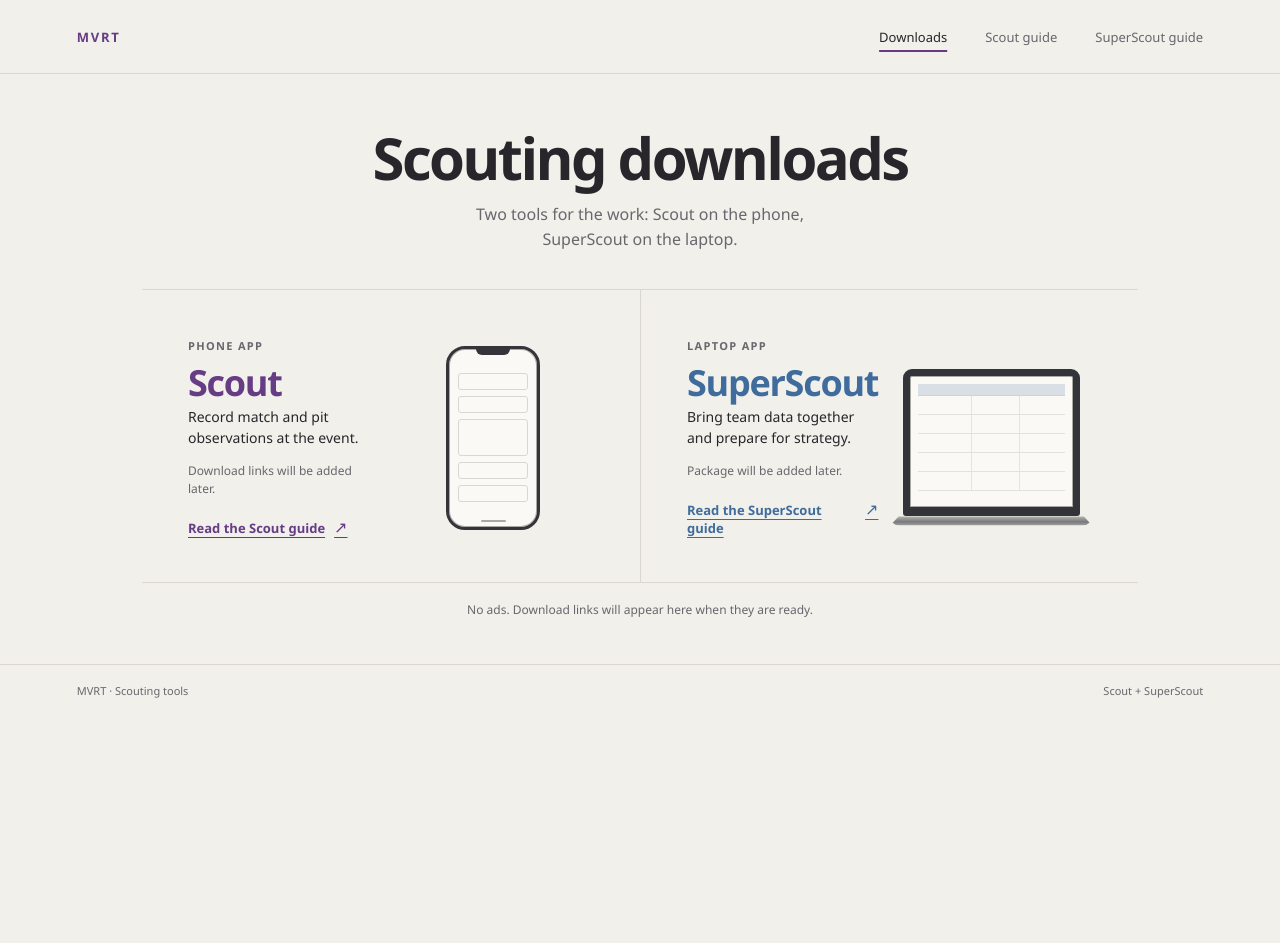
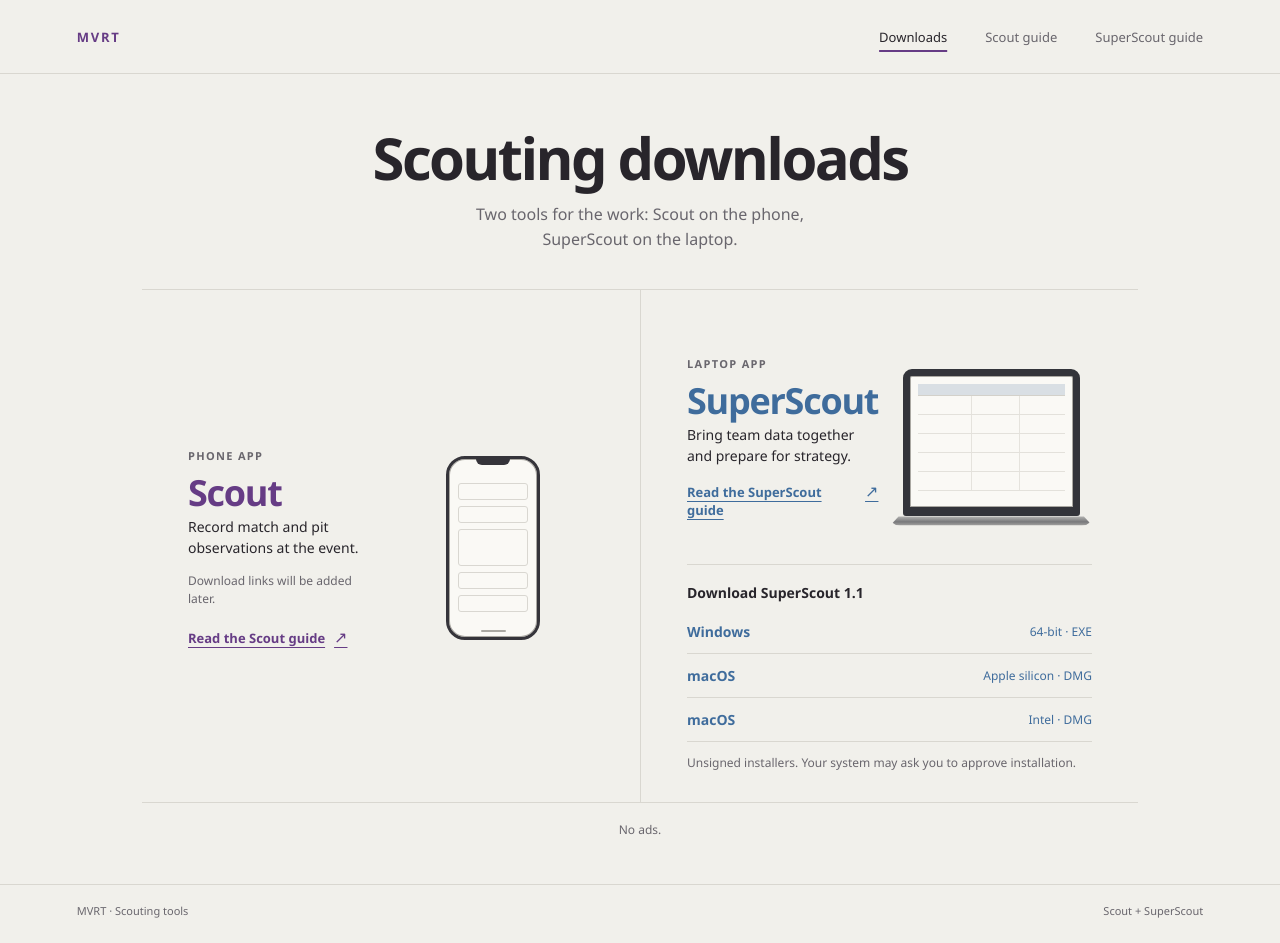
Before and after one commit to Codings-Biggest-Fan/Scouting-Website, a plain HTML site: page index.html in a window 1280 px wide. Before the commit the page ends 800 px from the top, so only its background shows below. Drawn offline with Linux system fonts and the light colour scheme.

Commit message:
Add Windows and macOS SuperScout 1.1 downloads

```diff
--- a/index.html
+++ b/index.html
@@ -40,15 +40,23 @@
           <p class="device-label">Laptop app</p>
           <h2>SuperScout</h2>
           <p class="product-summary">Bring team data together and prepare for strategy.</p>
-          <p class="availability">Package will be added later.</p>
           <a class="text-link" href="superscout.html">Read the SuperScout guide <span aria-hidden="true">↗</span></a>
         </div>
         <div class="device-stage" aria-hidden="true">
           <div class="laptop"><div class="laptop-screen"><div class="table-head"></div><div class="table-row"></div><div class="table-row"></div><div class="table-row"></div><div class="table-row"></div><div class="table-row"></div></div><div class="laptop-base"></div></div>
         </div>
+        <div class="desktop-downloads">
+          <h3>Download SuperScout 1.1</h3>
+          <ul class="download-links">
+            <li><a href="https://github.com/Codings-Biggest-Fan/Scouting-Downloads/releases/download/v1.1.0/SuperScout-1.1.0-win-x64.exe">Windows <span>64-bit · EXE</span></a></li>
+            <li><a href="https://github.com/Codings-Biggest-Fan/Scouting-Downloads/releases/download/v1.1.0/SuperScout-1.1.0-mac-arm64.dmg">macOS <span>Apple silicon · DMG</span></a></li>
+            <li><a href="https://github.com/Codings-Biggest-Fan/Scouting-Downloads/releases/download/v1.1.0/SuperScout-1.1.0-mac-x64.dmg">macOS <span>Intel · DMG</span></a></li>
+          </ul>
+          <p class="download-note">Unsigned installers. Your system may ask you to approve installation.</p>
+        </div>
       </article>
     </section>
-    <p class="page-note">No ads. Download links will appear here when they are ready.</p>
+    <p class="page-note">No ads.</p>
   </main>
   <footer><span>MVRT · Scouting tools</span><span>Scout + SuperScout</span></footer>
 </body>
--- a/site.css
+++ b/site.css
@@ -43,6 +43,17 @@
 .availability { margin: 0 0 18px; color: var(--muted); font-size: 12px; line-height: 1.5; }
 .text-link { display: inline-flex; align-items: baseline; gap: 9px; color: var(--plum); font-size: 13px; font-weight: 700; text-decoration-thickness: 1px; text-underline-offset: 4px; }
 .product-super .text-link { color: var(--blue); }
+.desktop-downloads { grid-column: 1 / -1; padding-top: 18px; border-top: 1px solid var(--line); }
+.desktop-downloads h3 { margin: 0 0 8px; font-size: 14px; font-weight: 700; }
+.download-links { list-style: none; margin: 0; padding: 0; }
+.download-links a { display: flex; justify-content: space-between; align-items: center; gap: 12px; min-height: 44px; padding: 9px 0; border-bottom: 1px solid var(--line); color: var(--blue); font-size: 14px; font-weight: 650; text-decoration: none; }
+.download-links a:hover { text-decoration: underline; text-underline-offset: 4px; }
+.download-links a:focus-visible { outline: 2px solid var(--blue); outline-offset: 3px; }
+.download-links span { font-size: 12px; font-weight: 400; text-align: right; }
+.download-note { margin: 12px 0 0; color: var(--muted); font-size: 12px; line-height: 1.5; }
+.installation { margin-bottom: 34px; padding: 20px 0; border-top: 1px solid var(--line); border-bottom: 1px solid var(--line); }
+.installation h2 { margin-bottom: 10px; font-size: 22px; }
+.installation p { margin: 0 0 10px; line-height: 1.6; }
 .text-link span { font-size: 16px; transition: transform .2s ease; }
 .text-link:hover span { transform: translate(2px, -2px); }
 .device-stage { height: 228px; display: grid; place-items: center; }
```
Also changed, not shown: superscout.html (+6 -0 lines).
